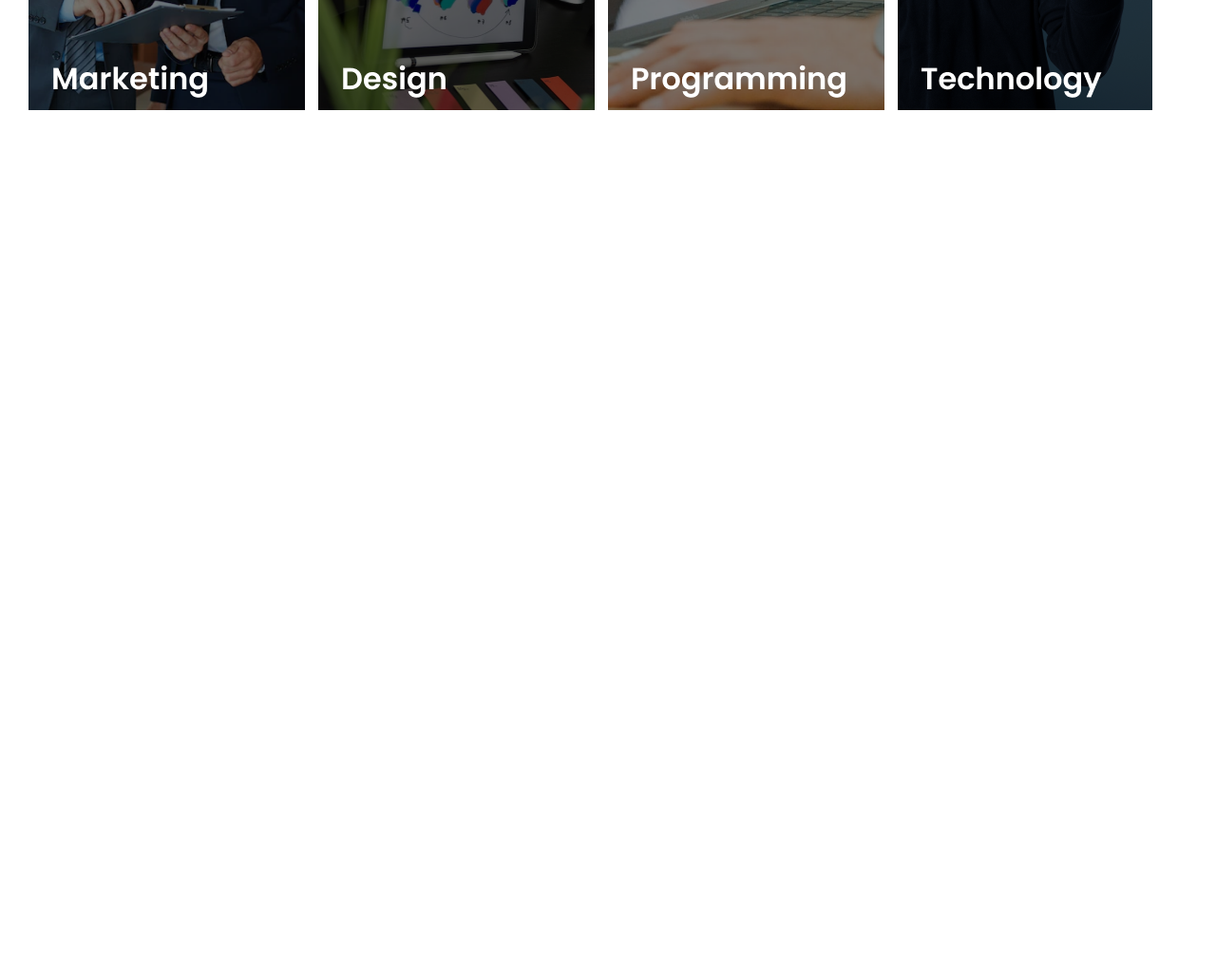
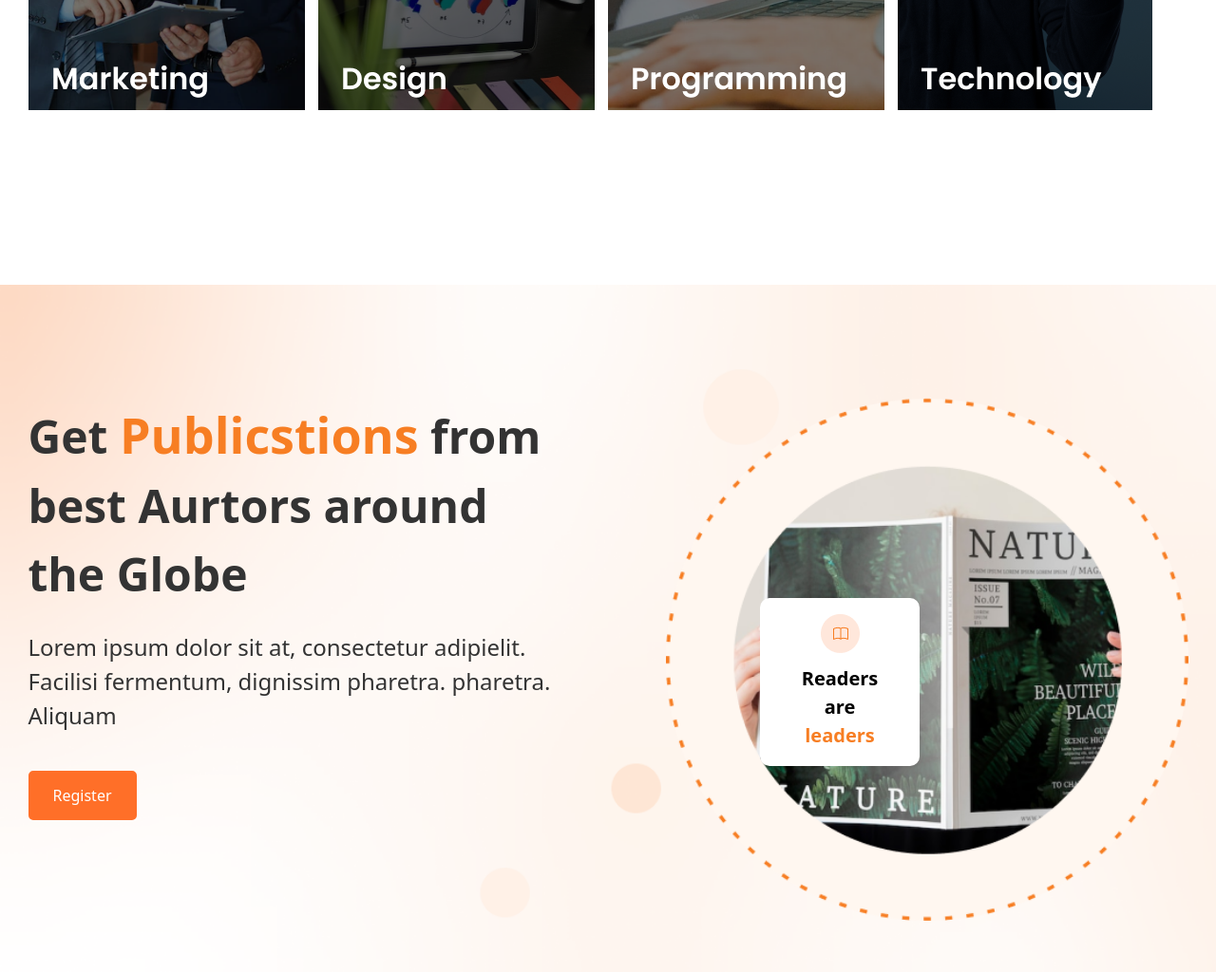
Before and after one commit to abdulaziz052/column, a website: page public/css/fountain.html in a window 1280 px wide. Shown: the part 6970-7994 px from the top of the page at 95% size. Before the commit the page ends 7270 px from the top, so only its background shows below. Drawn offline with nearby package versions, Linux system fonts and the light colour scheme.

Commit message:
yana section tugadi

```diff
--- a/public/css/fountain.html
+++ b/public/css/fountain.html
@@ -622,30 +622,30 @@
             <div class="swiper-button-prev1"><img class="" src="./img/left-btn.png" alt=""></div>
         </div>
     </section>
-    <div class="bg-[url('./img/bg-fountain.png')] bg-cover" hidden>
+    <div class="bg-[url('./img/bg-fountain.png')] bg-cover">
 
         <section class="max-w-[1261px] mx-auto pl-[20px] pr-[20px] pt-[119px] pb-[54px]">
-            <div class="flex">
-                <div class="mr-[109px]">
-                    <h4 class="mb-[23px] text-[#333]  text-[48px] font-[700]">Get <span
-                            class="text-[#F77E23] text-[52px] font-[700]">Publicstions</span> from best Aurtors
+            <div class="md:flex-row flex-col-reverse flex">
+                <div class="ml-[150px] md:ml-0 mr-[109px] text-center md:text-left">
+                    <h4 class="ml-[30px] md:ml-0 max-w-[400px] md:max-w-[564px] mb-[23px] text-[#333]  text-[48px] font-[700]">Get <span
+                            class=" text-[#F77E23] text-[52px] font-[700]">Publicstions</span> from best Aurtors
                         around <br> the Globe</h4>
 
                     <p class="max-w-[564px] mb-[40px] text-[#333] text-[24px]">Lorem ipsum dolor sit at, consectetur
                         adipielit. Facilisi fermentum, dignissim pharetra. pharetra. Aliquam </p>
                     <button
-                        class="pt-[12px] pl-[24px] pb-[12px] border-2 rounded-[5px] after border-[#FF6F28] text-white bg-[#FF6F28] pr-[24px]">Register</button>
+                        class="ml-[0px] md:ml-0 pt-[12px] pl-[24px] pb-[12px] border-2 rounded-[5px] after border-[#FF6F28] text-white bg-[#FF6F28] pr-[24px]">Register</button>
 
 
                 </div>
-                <div class="">
+                <div class="ml-[80px] md:ml-0">
                     <img class="max-w-[826px] h-[551px] rounded-[10px]" src="./img/big-book.png" alt="">
                     <div
-                        class="w-[168px] pt-[16px]  pb-[16px] rounded-[10px] absolute top-[7500px] left-[800px]  h-[177px] bg-white text-center">
+                        class="w-[168px] pt-[16px]  pb-[16px] rounded-[10px] absolute top-[8700px] md:top-[7600px] left-[500px] md:left-[800px]  h-[177px] bg-white text-center">
                         <img class="mx-auto mb-[12px]" src="./img/small-book.png" alt="">
-                        <p class="text-[18px] font-[400]"> <span class="text-[#F77E23] font-[600] text-[20px]">Readers
-                                are
-                                <span>
+                        <p class="text-[18px] font-[400]"> <span class="text-black font-[600] text-[20px]">Readers <br>
+                                are <br>
+                                <span class="text-[#F77E23]">
                                     leaders
                                 </span>
                         </p>
```
Also changed, not shown: public/css/styles.css.
